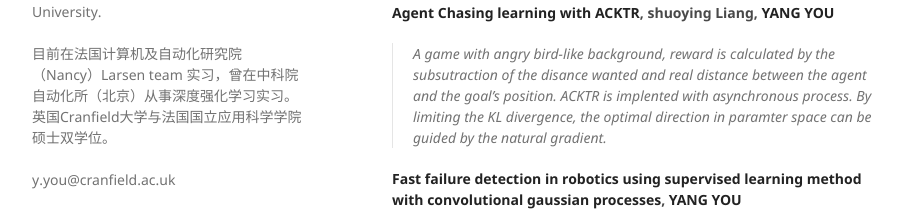
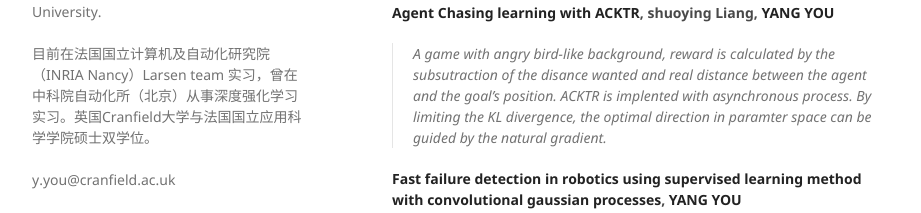
Before and after one commit to yangyou95/yangyou95.github.io, a Jekyll site: the page built from index.md, in a window 1280 px wide. Shown: the part 336-549 px from the top of the page, without its empty margins (178-1099 px from the left). Built offline with Jekyll 4.4.1, drawn with Linux system fonts in a browser that asks for light colours.

Commit message:
Update _config.yml

```diff
--- a/_config.yml
+++ b/_config.yml
@@ -1,6 +1,6 @@
 title: Yang YOU
 logo: /assets/img/yang.jpg
-description: MSc Student in Robotics, Cranfield University. <br> <br>目前在法国计算机及自动化研究院（Nancy）Larsen team 实习，曾在中科院自动化所（北京）从事深度强化学习实习。英国Cranfield大学与法国国立应用科学学院硕士双学位。<br> <br> y.you@cranfield.ac.uk
+description: MSc Student in Robotics, Cranfield University. <br> <br>目前在法国国立计算机及自动化研究院（INRIA Nancy）Larsen team 实习，曾在中科院自动化所（北京）从事深度强化学习实习。英国Cranfield大学与法国国立应用科学学院硕士双学位。<br> <br> y.you@cranfield.ac.uk
 show_downloads: false
 google_analytics:
 theme: jekyll-theme-minimal
```
